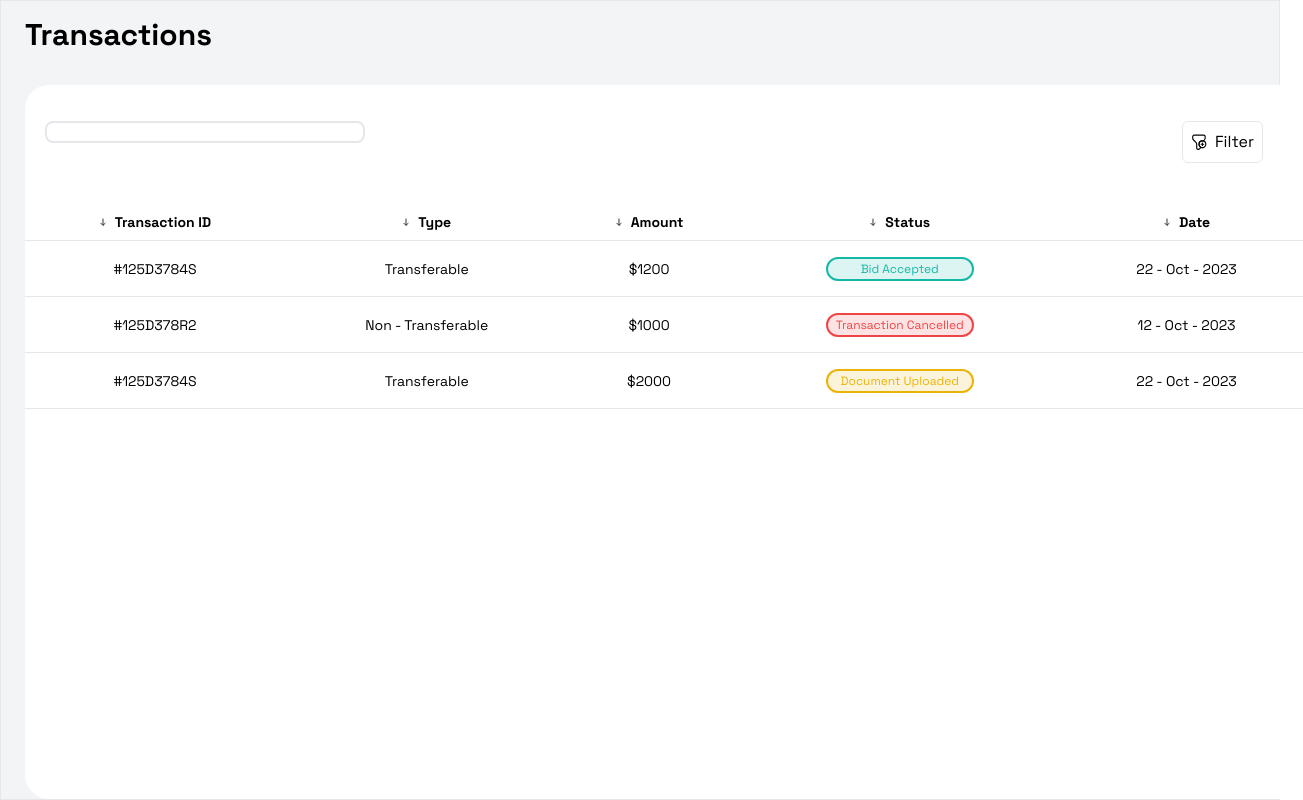
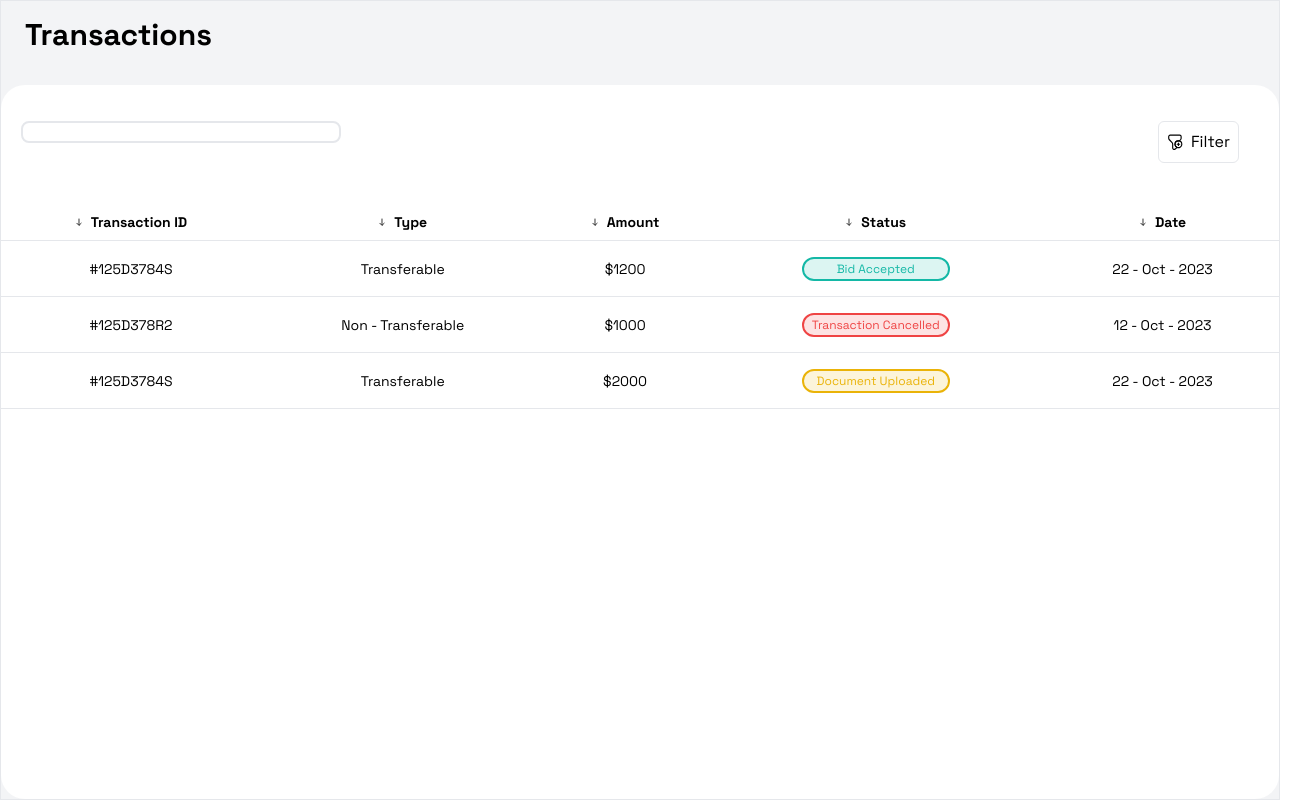
Before and after one commit to offsetFrontend/offset-go-admin-fe, a React (Create React App) app: page /transactions in a window 1280 px wide. Shown: the whole page, 1303 px wide, since content can reach past the window. Built offline with nearby package versions, Linux system fonts and the light colour scheme.

Commit message:
scroll removed

```diff
--- a/src/pages/Transactions.jsx
+++ b/src/pages/Transactions.jsx
@@ -68,7 +68,7 @@ const Transactions = () => {
     <div className="flex  flex-col pt-4 w-full bg-gray-100 border">
       <h1 className="ml-6 text-3xl font-bold"> Transactions</h1>
 
-      <div className="w-full h-full pt-4 ml-6 mt-8 bg-white rounded-3xl">
+      <div className="w-full h-full pt-4 mt-8 bg-white rounded-3xl">
         <div className="flex justify-between pt-5 pb-12">
           <div className="w-80 border-2 border-grey-800 rounded-lg mx-5 mb-5 "></div>
 
```
